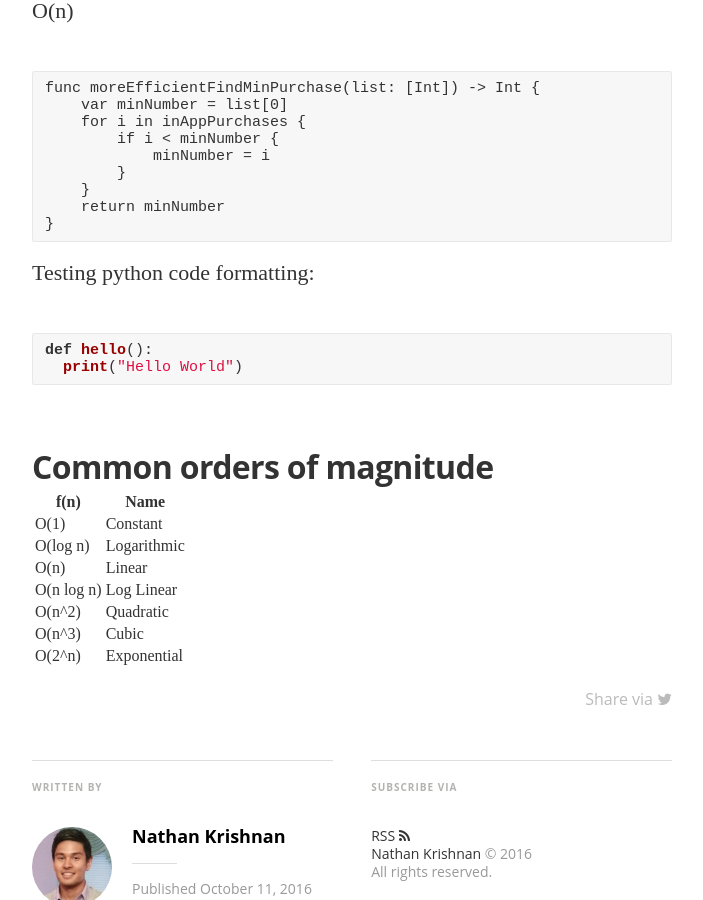
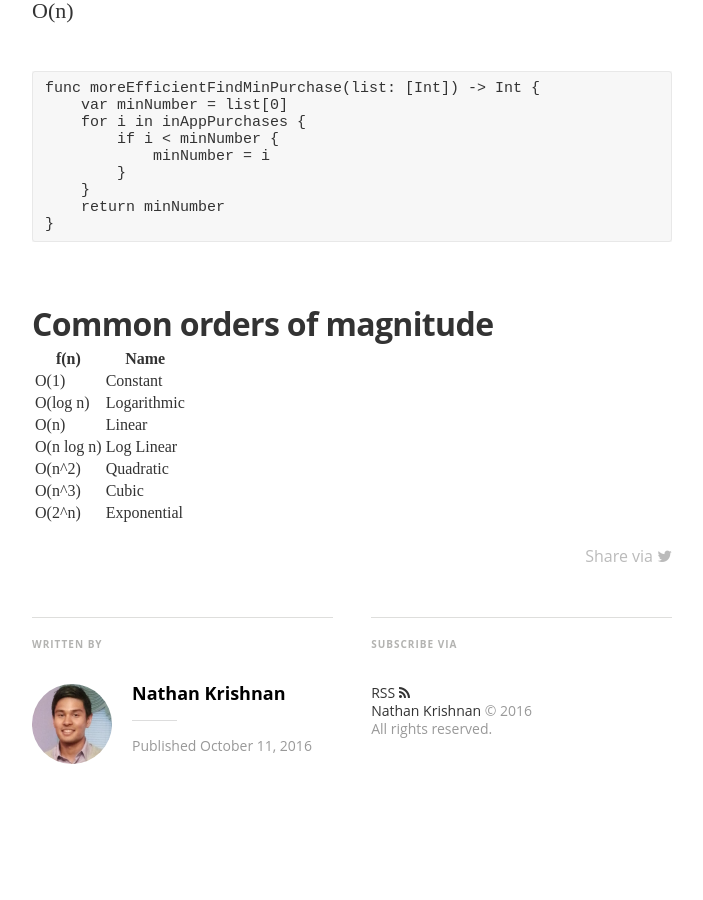
Before and after one commit to nathankrishnan/nathankrishnan.github.io, a Jekyll site: the page built from _posts/2016-10-11-big-o-notation.md, in a window 1280 px wide and 900 px high, scrolled down 3518 px. Shown: the whole window, without its empty margins (288-991 px from the left). Built offline with Jekyll 4.4.1, drawn with Linux system fonts in a browser that asks for light colours; nearby versions of some CDN libraries; some web fonts are replaced; comment, search, counter and statistics services are not loaded.

Commit message:
testing mobile

````diff
--- a/_posts/2016-10-11-big-o-notation.md
+++ b/_posts/2016-10-11-big-o-notation.md
@@ -3,6 +3,7 @@ layout: post
 title:  "Big O Notation"
 categories: markdown
 image: https://upload.wikimedia.org/wikipedia/commons/thumb/7/79/Writing_on_the_whiteboard.jpg/1280px-Writing_on_the_whiteboard.jpg
+image2: https://upload.wikimedia.org/wikipedia/commons/thumb/7/79/Writing_on_the_whiteboard.jpg/1280px-Writing_on_the_whiteboard.jpg
 ---
 
 To describe how long an algorithm takes to run we use something called Big O Notation. Since hardware and software runtime environments  can vary widely, Big O Notation provides with a uniform way of comparing efficiencies.  For example, the code in your iOS app will definitely run faster on an iPhone 7 Plus than an iPhone 5.  This does not provide a helpful benchmark because it's a given that performance will be better on a newer phone with better specs. In order to judge the performance of your algorithms we need to take a look how long they run:
@@ -82,6 +83,7 @@ func findMinPurchase(list: [Int]) -> Int{
 }
 ```
 
+
 O(n)
 
 ```
@@ -96,13 +98,6 @@ func moreEfficientFindMinPurchase(list: [Int]) -> Int {
 }
 ```
 
-Testing python code formatting:
-
-```python
-def hello():
-  print("Hello World")
-```
-
 # Common orders of magnitude
 
 
````
Also changed, not shown: 2 other files.
